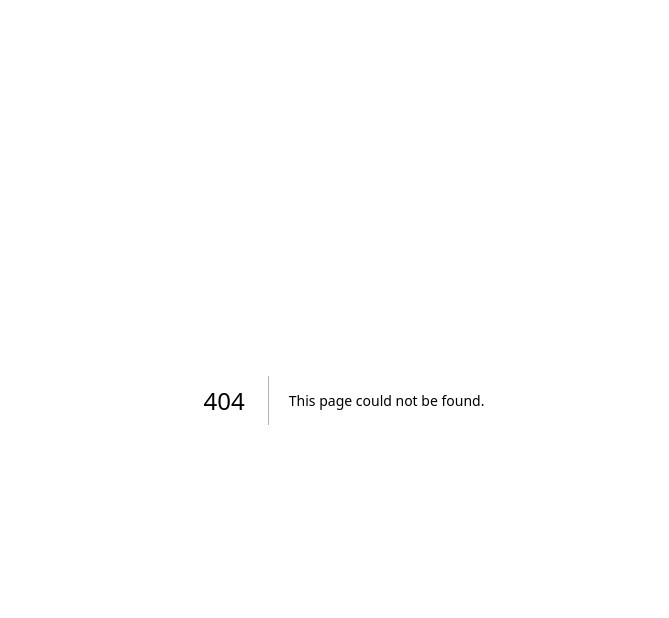
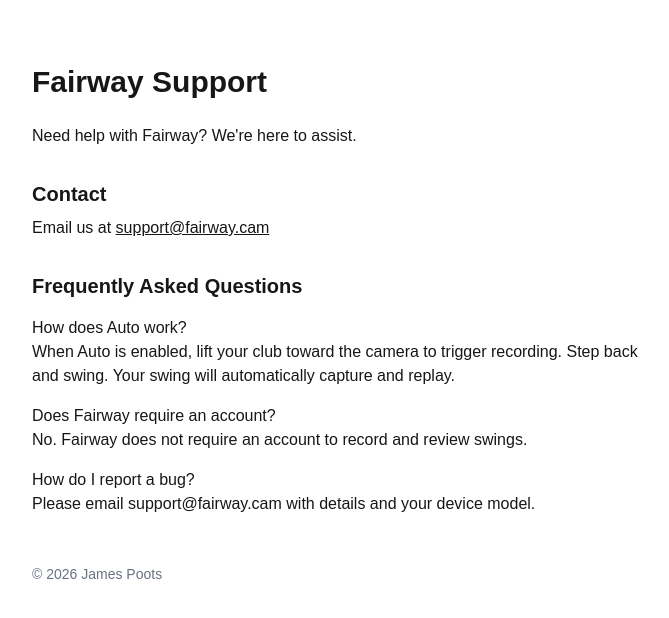
Before and after one commit to jamespoots/fairway-site, a Next.js app: page /support in a window 1280 px wide. Before the commit this address had no page. Shown: the top 618 px of the page, without its empty margins (296-965 px from the left). Built offline with nearby package versions, Linux system fonts and the light colour scheme.

Commit message:
Add support page for App Store submission

```diff
--- /dev/null
+++ b/app/support/page.tsx
@@ -0,0 +1,44 @@
+export default function SupportPage() {
+  return (
+    <main className="max-w-2xl mx-auto px-6 py-16">
+      <h1 className="text-3xl font-bold mb-6">Fairway Support</h1>
+
+      <p className="mb-4">
+        Need help with Fairway? We're here to assist.
+      </p>
+
+      <h2 className="text-xl font-semibold mt-8 mb-2">Contact</h2>
+      <p className="mb-4">
+        Email us at{" "}
+        <a
+          href="mailto:support@fairway.cam"
+          className="underline"
+        >
+          support@fairway.cam
+        </a>
+      </p>
+
+      <h2 className="text-xl font-semibold mt-8 mb-2">Frequently Asked Questions</h2>
+
+      <p className="font-medium mt-4">How does Auto work?</p>
+      <p className="mb-4">
+        When Auto is enabled, lift your club toward the camera to trigger recording.
+        Step back and swing. Your swing will automatically capture and replay.
+      </p>
+
+      <p className="font-medium mt-4">Does Fairway require an account?</p>
+      <p className="mb-4">
+        No. Fairway does not require an account to record and review swings.
+      </p>
+
+      <p className="font-medium mt-4">How do I report a bug?</p>
+      <p className="mb-4">
+        Please email support@fairway.cam with details and your device model.
+      </p>
+
+      <div className="mt-12 text-sm text-gray-500">
+        © 2026 James Poots
+      </div>
+    </main>
+  );
+}
```
